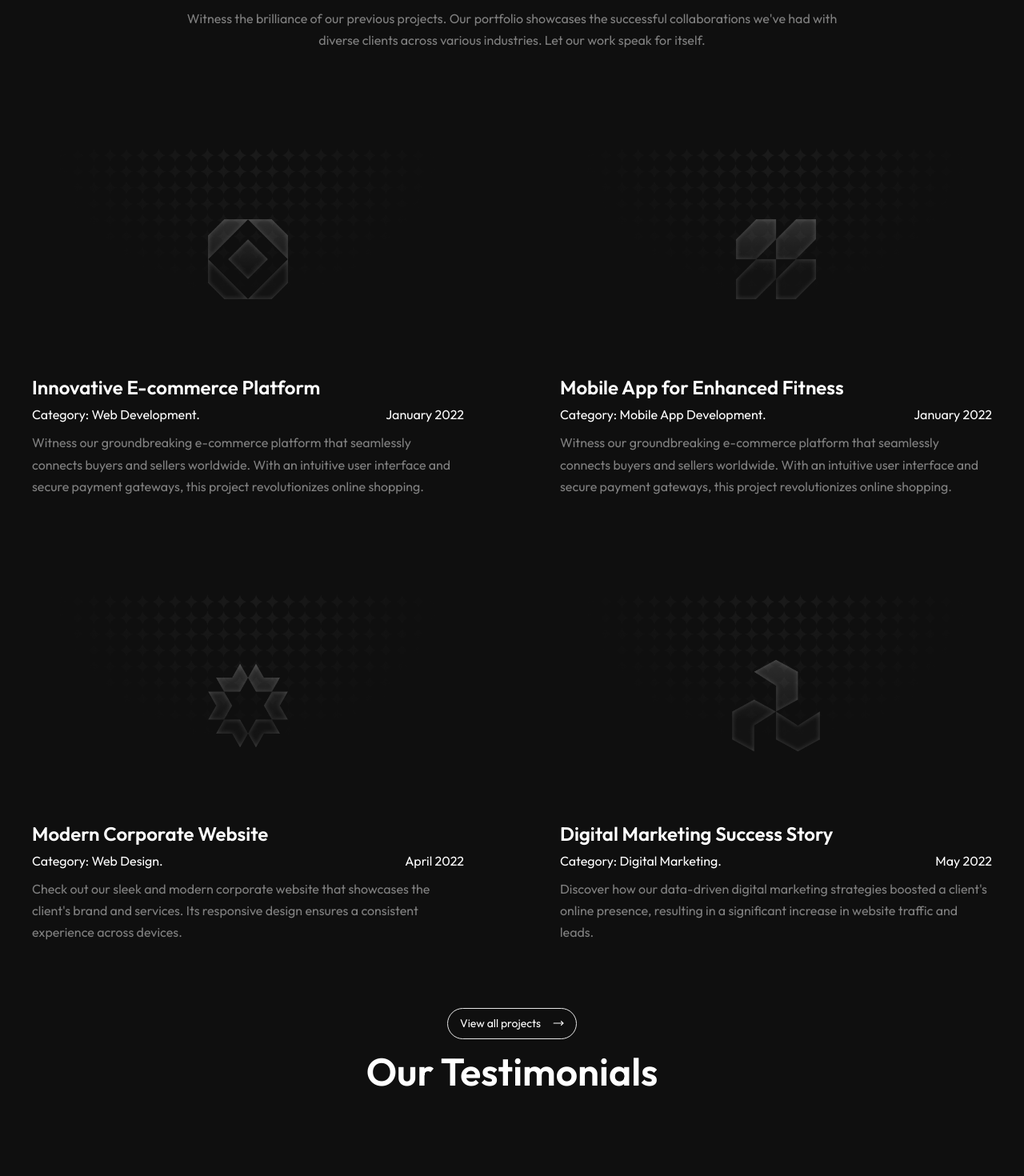
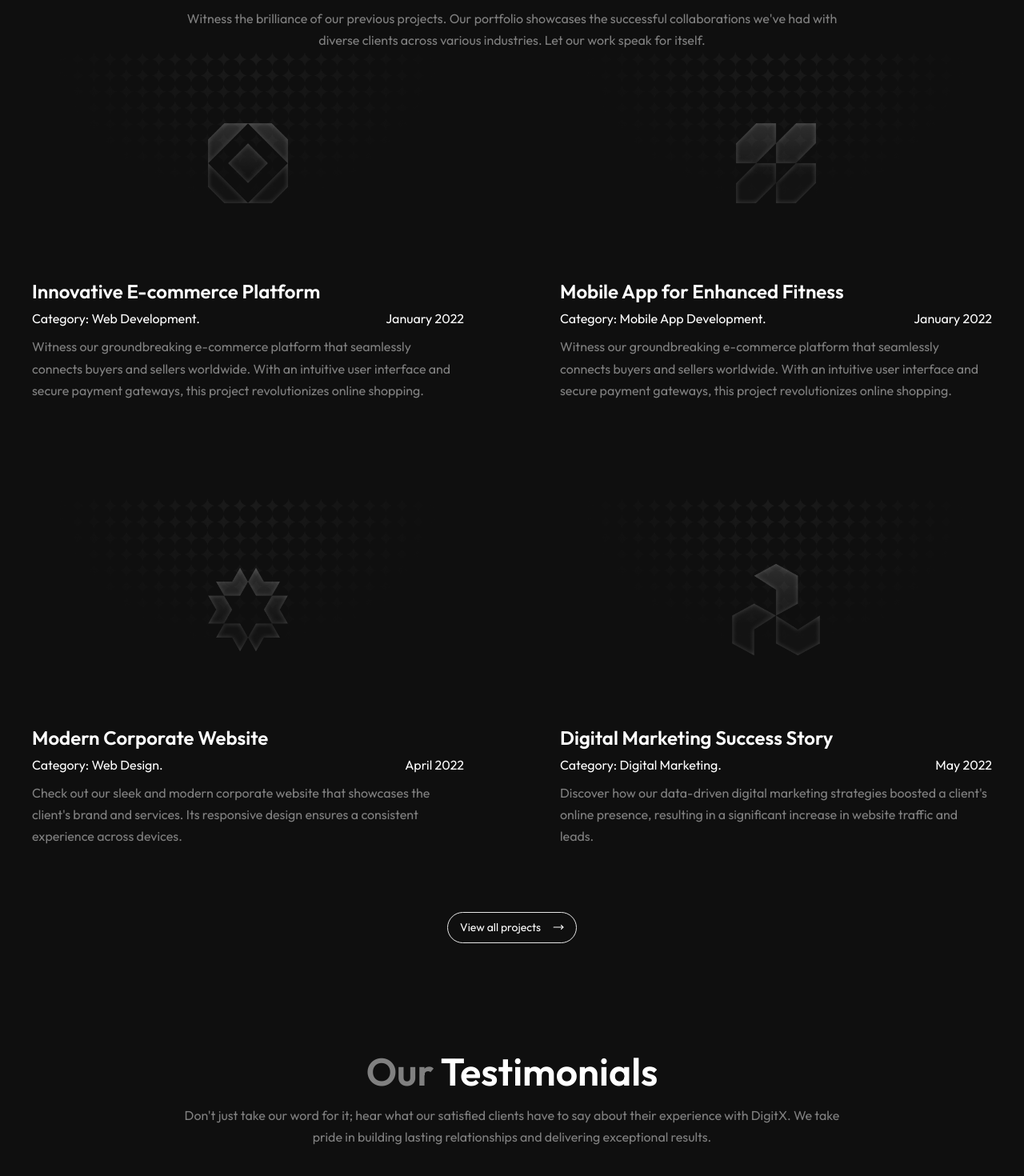
Before and after one commit to Segundavid-Dev/aerassky, a React (Vite) app: page / in a window 1280 px wide. Shown: the part 2745-4215 px from the top of the page at 80% size. Built offline with nearby package versions, Linux system fonts and the light colour scheme.

Commit message:
chore: install marquee package

```diff
--- a/package.json
+++ b/package.json
@@ -14,6 +14,7 @@
     "lucide-react": "^0.513.0",
     "react": "^19.1.0",
     "react-dom": "^19.1.0",
+    "react-fast-marquee": "^1.6.5",
     "react-router": "^7.6.2",
     "tailwindcss": "^4.1.8"
   },
--- a/src/components/home/Testimonials.tsx
+++ b/src/components/home/Testimonials.tsx
@@ -3,8 +3,13 @@ export default function Testimonials() {
     <div>
       <div className="text-center pb-30">
         <h2 className="text-[48px] font-semibold w-[60%] mx-auto">
-          Our Testimonials
+          <span className="text-[var(--text-gray)]">Our</span> Testimonials
         </h2>
+        <p className="text-[var(--text-gray)] w-[70%] mx-auto">
+          Don't just take our word for it; hear what our satisfied clients have
+          to say about their experience with DigitX. We take pride in building
+          lasting relationships and delivering exceptional results.
+        </p>
       </div>
     </div>
   );
--- a/src/components/home/Works.tsx
+++ b/src/components/home/Works.tsx
@@ -4,8 +4,8 @@ import Button from "../shared/Button";
 import { MoveRight } from "lucide-react";
 export default function Works() {
   return (
-    <div>
-      <div className="text-center pb-30">
+    <div className="pb-30">
+      <div className="text-center">
         <h2 className="text-[48px] font-semibold pb-5">
           <span className="text-[var(--text-gray)]">Our</span> Works
         </h2>
```
Also changed, not shown: 1 other file (tests, documents, lock files or other folders).
